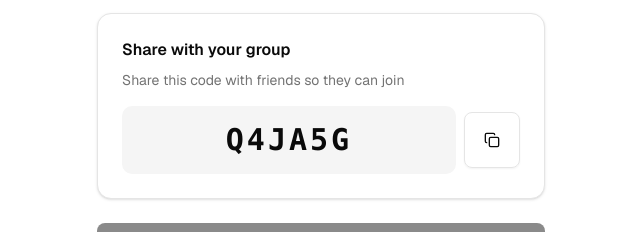
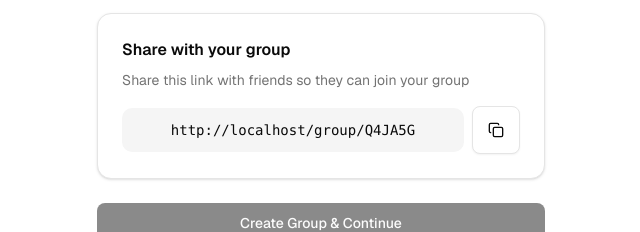
Before and after one commit to ldfMion/hackohio-25, a Next.js app: page /create in a window 1280 px wide. Shown: the part 352-584 px from the top of the page, without its empty margins (319-959 px from the left). Built offline with nearby package versions, Linux system fonts and the light colour scheme; no server answers.

Commit message:
add share sheet and change to share url

```diff
--- a/app/create/page.tsx
+++ b/app/create/page.tsx
@@ -5,7 +5,7 @@ import { Button } from "@/components/ui/button";
 import { Card } from "@/components/ui/card";
 import { Label } from "@/components/ui/label";
 import { Spinner } from "@/components/ui/spinner";
-import { ArrowLeft, Copy, Check } from "lucide-react";
+import { ArrowLeft, Copy, Check, Share2 } from "lucide-react";
 import Link from "next/link";
 import { useSearchParams, useRouter } from "next/navigation";
 import { useState, useEffect } from "react";
@@ -20,13 +20,14 @@ export default function CreateGroupPage() {
   );
   const [locationError, setLocationError] = useState<string | null>(null);
   const [date, setDate] = useState<Date | undefined>(new Date());
-  const [groupCode, setGroupCode] = useState("");
   const [copied, setCopied] = useState(false);
+  const [shareUrl, setShareUrl] = useState("");
 
+  // Generate group link once
   useEffect(() => {
-    // Generate a random 6-character group code
     const code = Math.random().toString(36).substring(2, 8).toUpperCase();
-    setGroupCode(code);
+    const url = `${window.location.origin}/group/${code}`;
+    setShareUrl(url);
 
     if (!("geolocation" in navigator)) {
       setLocationError("Geolocation is not supported by your browser.");
@@ -41,16 +42,28 @@ export default function CreateGroupPage() {
         }),
       (err) => setLocationError(err.message),
     );
-  }, []);
+  }, [groupName]);
 
-  const handleCopyCode = async () => {
-    await navigator.clipboard.writeText(groupCode);
+  const handleCopyUrl = async () => {
+    await navigator.clipboard.writeText(shareUrl);
     setCopied(true);
     setTimeout(() => setCopied(false), 2000);
   };
 
+  const handleShare = async () => {
+    try {
+      await navigator.share({
+        title: `Join ${groupName}`,
+        text: "Join this group to collaborate on dining plans!",
+        url: shareUrl,
+      });
+    } catch (err) {
+      console.error("Share failed:", err);
+    }
+  };
+
   const handleCreateGroup = () => {
-    router.push(`/group/${groupCode}`);
+    router.push(shareUrl);
   };
 
   return (
@@ -90,7 +103,7 @@ export default function CreateGroupPage() {
                 </div>
               </div>
 
-              <div className="">
+              <div>
                 <DatePicker date={date} setDate={setDate} />
               </div>
               <p className="text-xs text-muted-foreground">
@@ -103,21 +116,22 @@ export default function CreateGroupPage() {
             <div className="space-y-2">
               <h3 className="font-semibold">Share with your group</h3>
               <p className="text-sm text-muted-foreground">
-                Share this code with friends so they can join
+                Share this link with friends so they can join your group
               </p>
             </div>
 
             <div className="flex items-center gap-2">
-              <div className="flex-1 bg-muted rounded-lg p-4 text-center">
-                <p className="text-3xl font-bold font-mono tracking-widest">
-                  {groupCode}
+              <div className="flex-1 bg-muted rounded-lg p-3 overflow-hidden">
+                <p className="text-sm font-mono text-center truncate">
+                  {shareUrl}
                 </p>
               </div>
+              <div className="flex gap-2">
                 <Button
                   variant="outline"
                   size="icon"
-                onClick={handleCopyCode}
-                className="h-14 w-14 bg-transparent"
+                  onClick={handleCopyUrl}
+                  className="h-12 w-12"
                 >
                   {copied ? (
                     <Check className="w-5 h-5" />
@@ -125,6 +139,18 @@ export default function CreateGroupPage() {
                     <Copy className="w-5 h-5" />
                   )}
                 </Button>
+
+                {navigator.canShare && navigator.canShare() && (
+                  <Button
+                    variant="outline"
+                    size="icon"
+                    onClick={handleShare}
+                    className="h-12 w-12"
+                  >
+                    <Share2 className="w-5 h-5" />
+                  </Button>
+                )}
+              </div>
             </div>
           </Card>
 
```
Lines whose indentation alone changed are shown as unchanged.
